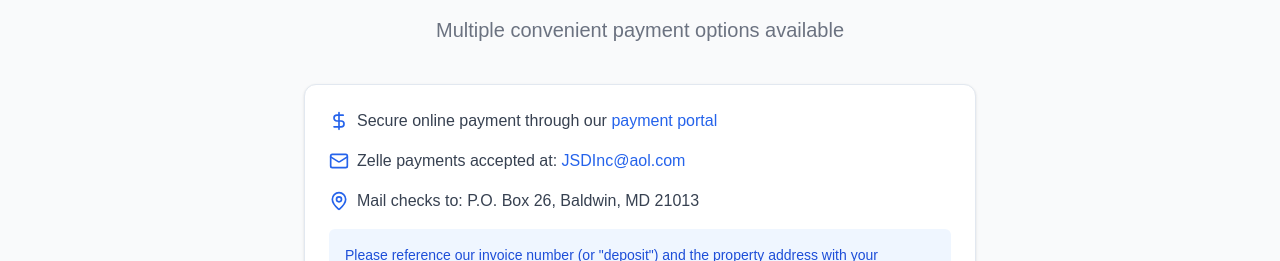
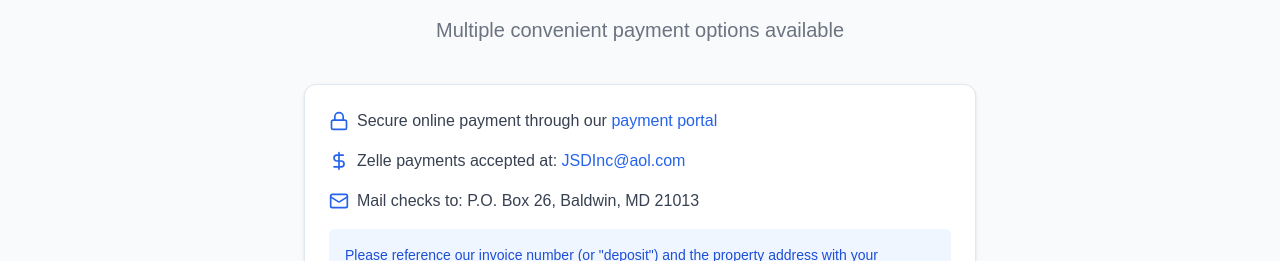
Before and after one commit to jondallasjr/jsdallas-website, a Next.js app: page / in a window 1280 px wide. Shown: the part 1171-1432 px from the top of the page. Built offline with nearby package versions, Linux system fonts and the light colour scheme.

Commit message:
Fixed icons

```diff
--- a/src/components/home/PaymentSection.tsx
+++ b/src/components/home/PaymentSection.tsx
@@ -1,6 +1,6 @@
 import { Card, CardContent } from "@/components/ui/card";
 import { Button } from "@/components/ui/button";
-import { DollarSign, Mail, MapPin } from "lucide-react";
+import { Lock, DollarSign, Mail } from "lucide-react";
 
 const PaymentSection = () => {
   return (
@@ -20,11 +20,11 @@ const PaymentSection = () => {
                 <div className="space-y-4">
                   {/* Secure Online Payment */}
                   <div className="flex items-center space-x-2 text-gray-700">
-                    <DollarSign className="h-5 w-5 text-blue-600" />
+                    <Lock className="h-5 w-5 text-blue-600" />
                     <span>
                       Secure online payment through our{" "}
                       <a
-                        href="https://square.link/u/ZqySgynk"
+                        href="https://checkout.square.site/merchant/7GXA474BJ29XX/checkout/FOKUT5A42GOXWTI4JYONIVU2"
                         target="_blank"
                         rel="noopener noreferrer"
                         className="text-blue-600 hover:underline"
@@ -36,7 +36,7 @@ const PaymentSection = () => {
 
                   {/* Zelle Payments */}
                   <div className="flex items-center space-x-2 text-gray-700">
-                    <Mail className="h-5 w-5 text-blue-600" />
+                    <DollarSign className="h-5 w-5 text-blue-600" />
                     <span>
                       Zelle payments accepted at:{" "}
                       <a
@@ -52,7 +52,7 @@ const PaymentSection = () => {
 
                   {/* Mail Checks */}
                   <div className="flex items-center space-x-2 text-gray-700">
-                    <MapPin className="h-5 w-5 text-blue-600" />
+                    <Mail className="h-5 w-5 text-blue-600" />
                     <span>Mail checks to: P.O. Box 26, Baldwin, MD 21013</span>
                   </div>
 
@@ -66,7 +66,7 @@ const PaymentSection = () => {
                   <div className="pt-4">
                     <Button className="w-full" size="lg">
                       <a
-                        href="https://square.link/u/ZqySgynk"
+                        href="https://checkout.square.site/merchant/7GXA474BJ29XX/checkout/FOKUT5A42GOXWTI4JYONIVU2"
                         target="_blank"
                         rel="noopener noreferrer"
                         className="flex items-center justify-center w-full"
```
